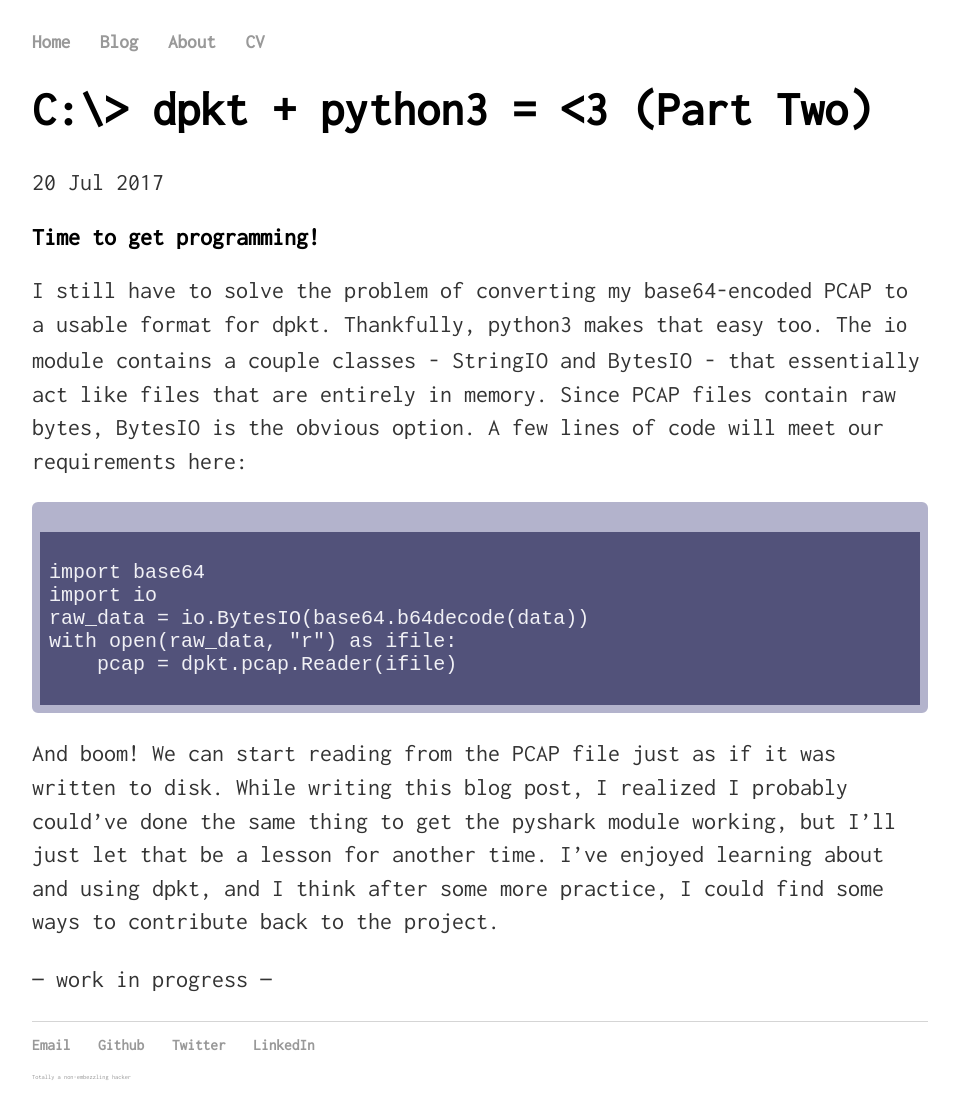
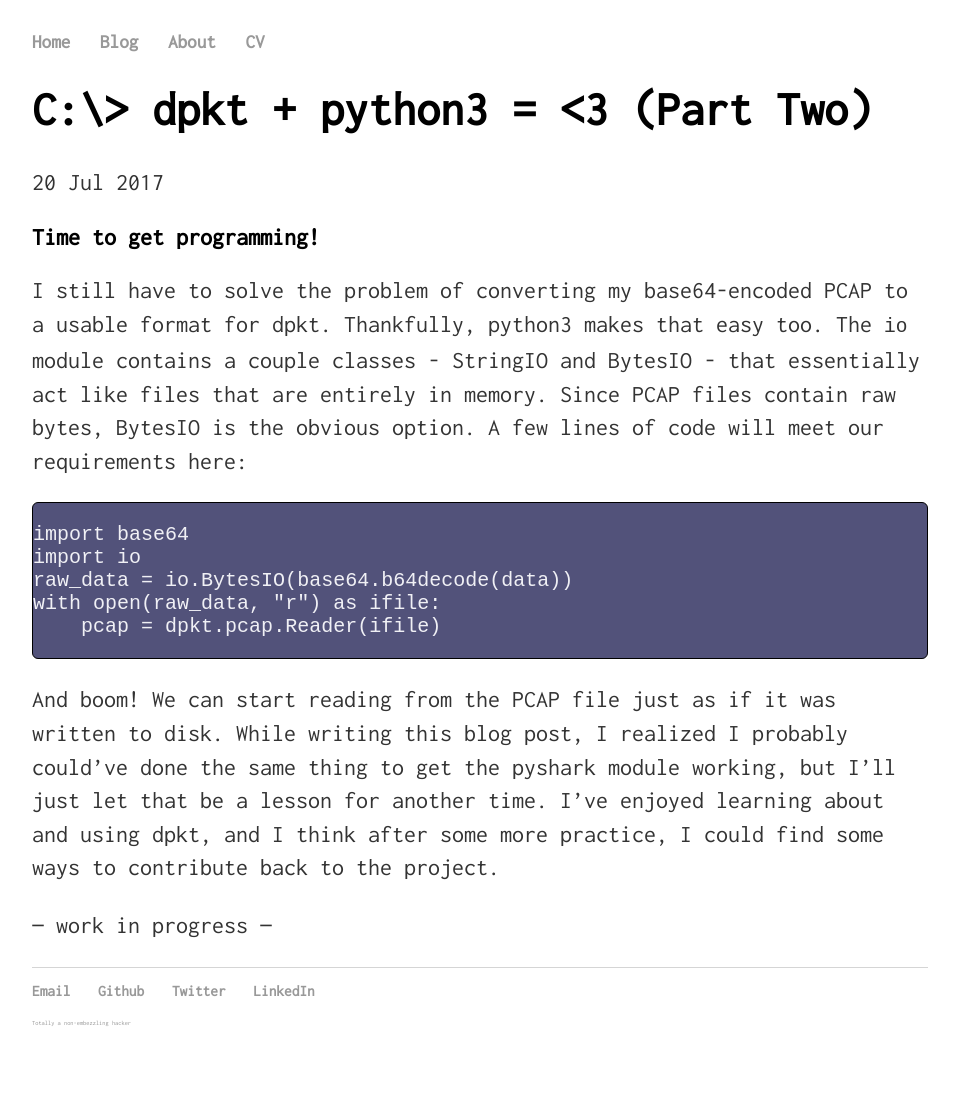
Before and after one commit to infosec-intern/infosec-intern.github.io, a Jekyll site: the page built from _posts/2017-07-18-dpkt-+-python3-pt2.md, in a window 1280 px wide. Shown: the whole page, without its empty margins (160-1119 px from the left). Built offline with Jekyll 4.4.1, drawn with Linux system fonts in a browser that asks for light colours; after the commit the page ends 1059 px from its top, so only the background shows below that.

Commit message:
added pre block css

```diff
--- a/css/main.css
+++ b/css/main.css
@@ -31,11 +31,15 @@ h1 {
 .language-python {
     font-size: 15pt;
     color: #f0f0f5;
+    background: #52527a;
+    border: 1px solid #000000;
+    border-radius: .3em;
+}
+pre#highlight {
     border: .4em solid #b3b3cc;
-    background: #52527a;
+    margin: 0;
     padding: 1%;
     border-top-width: 1.5em;
-    border-radius: .3em;
 }
 p {
     font-size: 1.5em;
```
